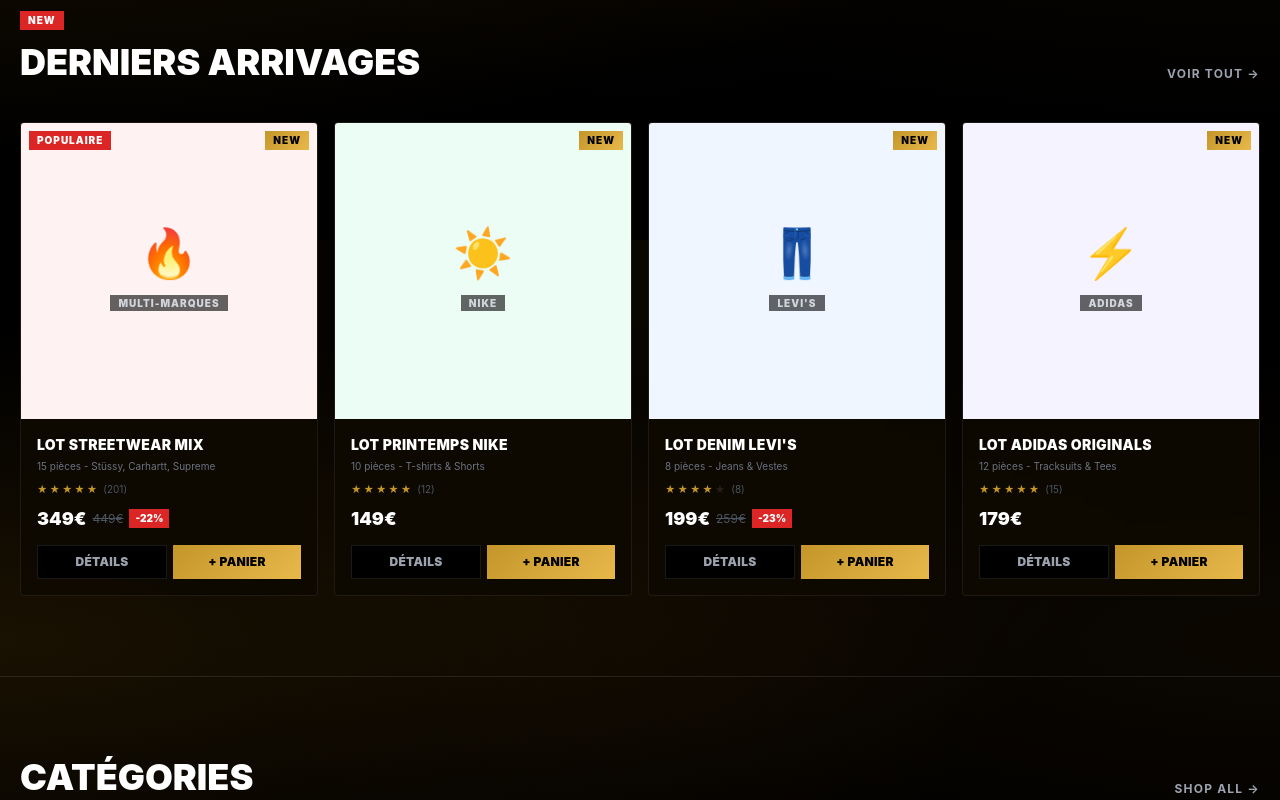
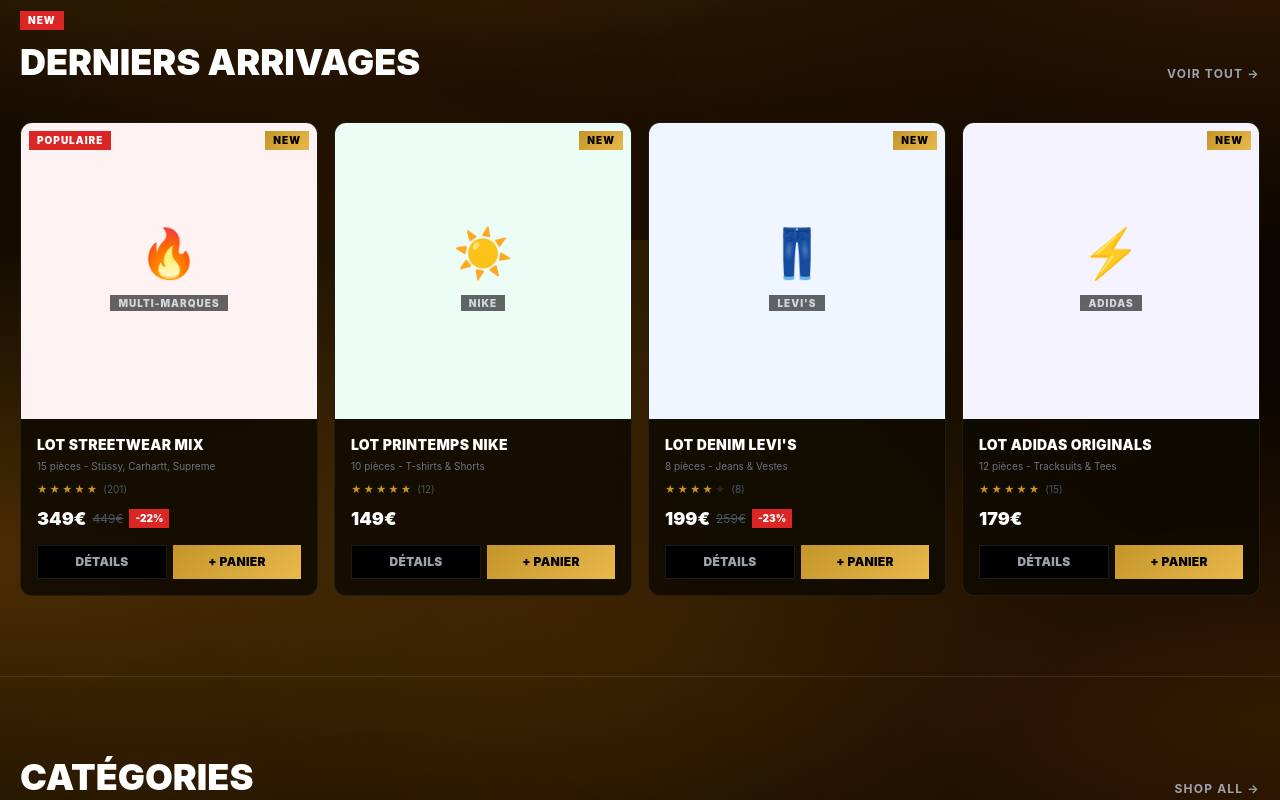
Before and after one commit to acawholesale/aca-wholesale, a Next.js app: page / in a window 1280 px wide. Shown: the part 1360-2160 px from the top of the page. Built offline with nearby package versions, Linux system fonts and the light colour scheme.

Commit message:
Update globals.css

```diff
--- a/app/globals.css
+++ b/app/globals.css
@@ -17,29 +17,35 @@ body {
   font-family: -apple-system, BlinkMacSystemFont, 'Segoe UI', Roboto, sans-serif;
   color: #fff;
   background:
-    radial-gradient(ellipse at 0% 50%, rgba(196, 130, 10, 0.13) 0%, transparent 55%),
-    radial-gradient(ellipse at 100% 50%, rgba(150, 90, 5, 0.08) 0%, transparent 50%),
-    radial-gradient(ellipse at 50% 0%, rgba(180, 110, 10, 0.06) 0%, transparent 60%),
-    #000000;
+    radial-gradient(ellipse at 0% 40%, rgba(196, 120, 10, 0.35) 0%, transparent 55%),
+    radial-gradient(ellipse at 100% 60%, rgba(160, 80, 5, 0.28) 0%, transparent 50%),
+    radial-gradient(ellipse at 50% 0%, rgba(200, 130, 10, 0.20) 0%, transparent 60%),
+    radial-gradient(ellipse at 30% 100%, rgba(140, 70, 0, 0.22) 0%, transparent 50%),
+    #0a0500;
   background-attachment: fixed;
   overflow-x: hidden;
   -webkit-font-smoothing: antialiased;
-  min-height: 100vh;
 }
 
+/* =============================
+   DARK CARD
+   ============================= */
+
 .dark-card {
-  background: #111;
-  border-radius: 4px;
+  background: rgba(15,10,0,0.85);
+  border-radius: 12px;
   border: 1px solid rgba(255,255,255,0.07);
+  backdrop-filter: blur(4px);
 }
 
+/* Product card */
 .product-card {
-  border-radius: 4px;
-  background: rgba(15, 10, 0, 0.85);
+  border-radius: 12px;
+  background: rgba(15,10,0,0.85);
   border: 1px solid rgba(255,255,255,0.07);
+  backdrop-filter: blur(4px);
   transition: transform 0.3s ease, border-color 0.3s ease;
   overflow: hidden;
-  backdrop-filter: blur(4px);
 }
 
 .product-card:hover {
@@ -54,10 +60,12 @@ body {
   }
 }
 
+/* Star rating */
 .star-filled {
   color: #C4962A;
 }
 
+/* FAQ accordion */
 .faq-answer {
   max-height: 0;
   overflow: hidden;
@@ -69,12 +77,14 @@ body {
 }
 
 .faq-item {
-  background: rgba(15, 10, 0, 0.7);
+  border-radius: 12px;
+  background: rgba(15,10,0,0.85);
   border: 1px solid rgba(255,255,255,0.07);
+  backdrop-filter: blur(4px);
   overflow: hidden;
-  backdrop-filter: blur(4px);
 }
 
+/* Section title underline */
 .section-title::after {
   content: '';
   position: absolute;
@@ -86,6 +96,7 @@ body {
   border-radius: 3px;
 }
 
+/* Announcement bar animation */
 @keyframes scroll-left {
   0% { transform: translateX(0); }
   100% { transform: translateX(-50%); }
@@ -97,6 +108,7 @@ body {
   animation-play-state: running;
 }
 
+/* Brands marquee */
 .brands-marquee {
   display: flex;
   gap: 3rem;
@@ -105,6 +117,20 @@ body {
   animation-play-state: running;
 }
 
+/* Buttons */
+.btn-gold {
+  background: linear-gradient(135deg, #C4962A, #E8B84B);
+  color: #000;
+  font-weight: 900;
+  border-radius: 6px;
+  transition: opacity 0.2s ease;
+}
+
+.btn-gold:hover {
+  opacity: 0.9;
+}
+
+/* Horizontal scroll filter */
 .filter-scroll {
   overflow-x: auto;
   -webkit-overflow-scrolling: touch;
@@ -116,11 +142,12 @@ body {
   display: none;
 }
 
+/* Scrollbar */
 ::-webkit-scrollbar {
   width: 6px;
 }
 ::-webkit-scrollbar-track {
-  background: #0a0600;
+  background: #111;
 }
 ::-webkit-scrollbar-thumb {
   background: #C4962A;
@@ -128,11 +155,26 @@ body {
 }
 
 @media (max-width: 768px) {
-  ::-webkit-scrollbar { display: none; width: 0; }
-  button, a, select, input, textarea { min-height: 44px; }
-  section, div { max-width: 100vw; }
-  p, span, li { line-height: 1.7; }
-  input, textarea, select { font-size: 16px !important; }
+  ::-webkit-scrollbar {
+    display: none;
+    width: 0;
+  }
+
+  button, a, select, input, textarea {
+    min-height: 44px;
+  }
+
+  section, div {
+    max-width: 100vw;
+  }
+
+  p, span, li {
+    line-height: 1.7;
+  }
+
+  input, textarea, select {
+    font-size: 16px !important;
+  }
 }
 
 @supports (padding: max(0px)) {
@@ -141,3 +183,7 @@ body {
     padding-right: env(safe-area-inset-right);
   }
 }
+
+input, textarea, select {
+  border-radius: 8px !important;
+}
```
